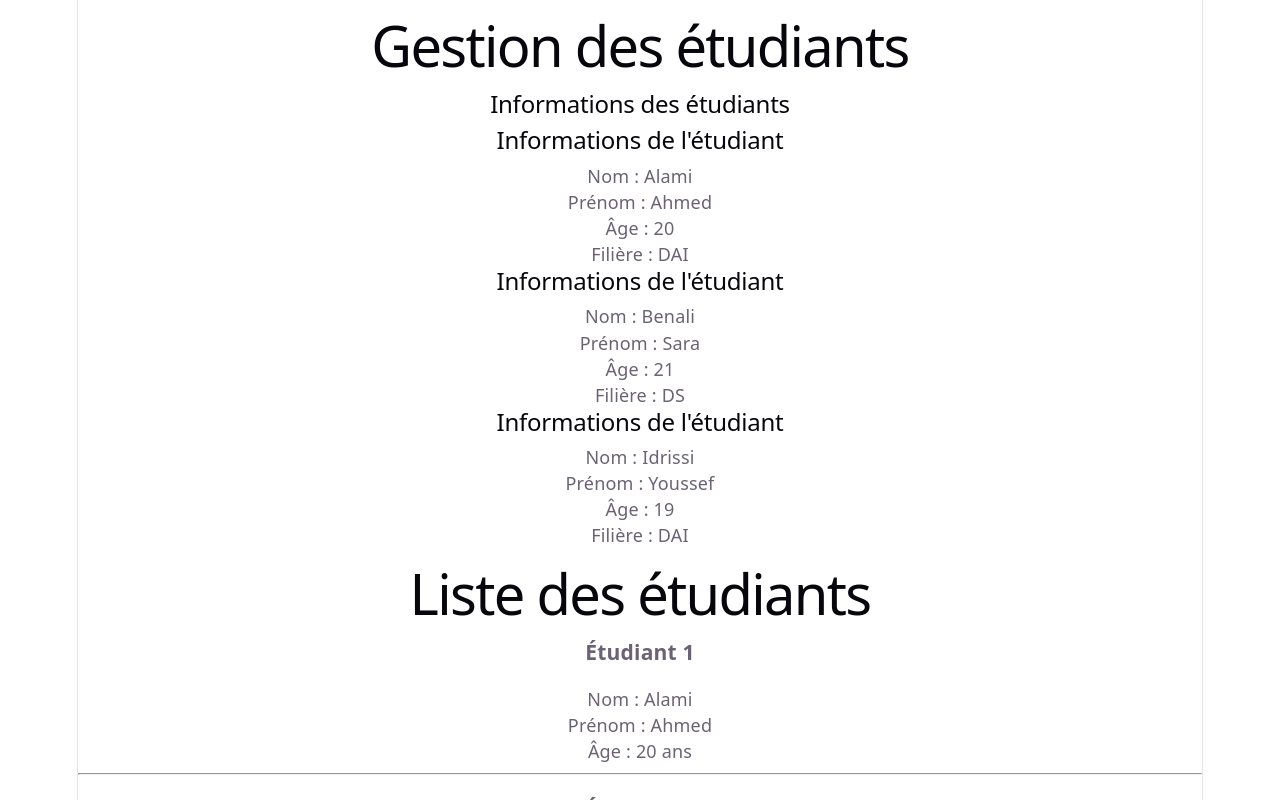
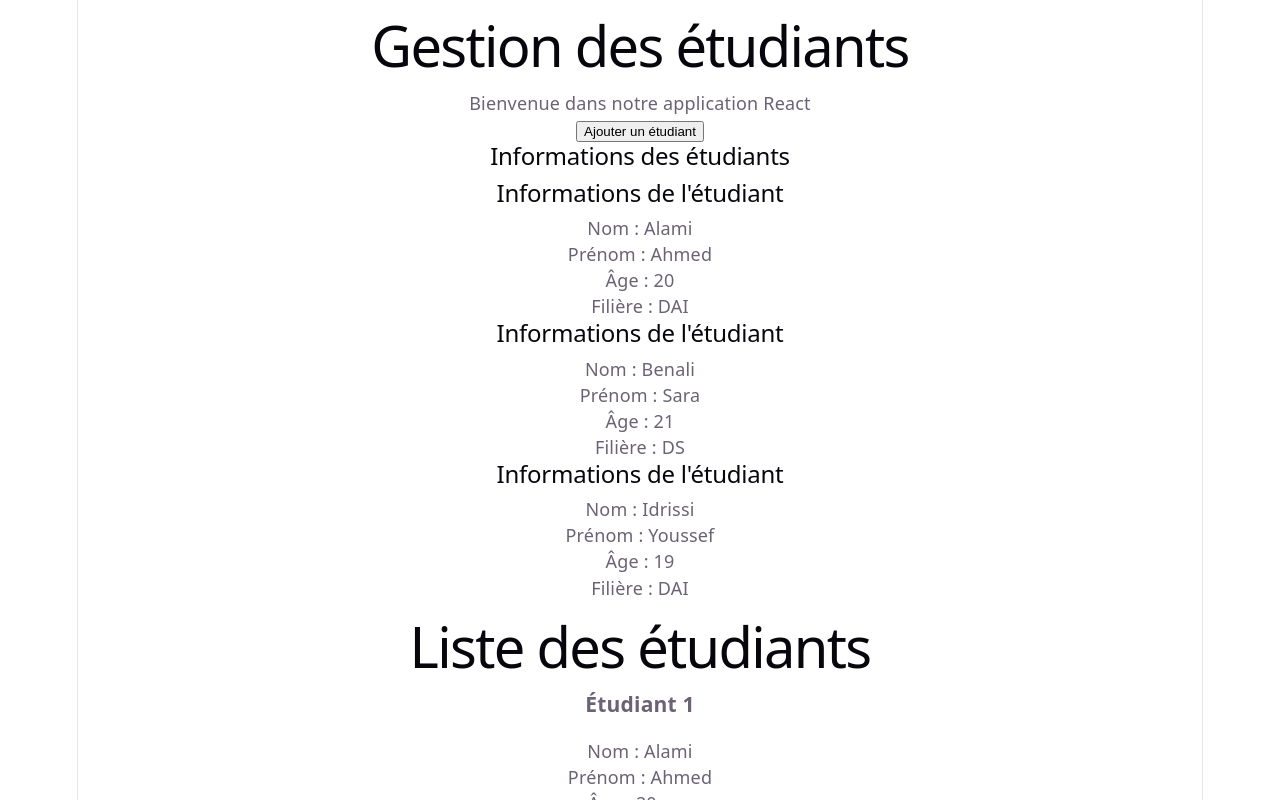
Before and after one commit to hafsabani75-source/GestionEtudiants, a React (Vite) app: page / in a window 1280 px wide. Shown: the top 800 px of the page. Built offline with nearby package versions, Linux system fonts and the light colour scheme.

Commit message:
Ajout du bouton étudiant

```diff
--- a/src/App.jsx
+++ b/src/App.jsx
@@ -9,7 +9,8 @@ function App() {
     return (
         <div>
             <h1>Gestion des étudiants</h1>
-
+            <p>Bienvenue dans notre application React</p>
+             <button>Ajouter un étudiant</button>
             <h2>Informations des étudiants</h2>
 
             <Etudiant
```
